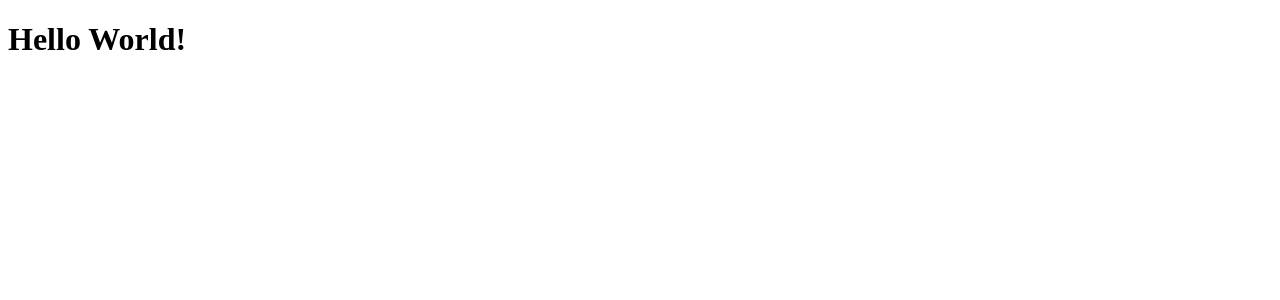
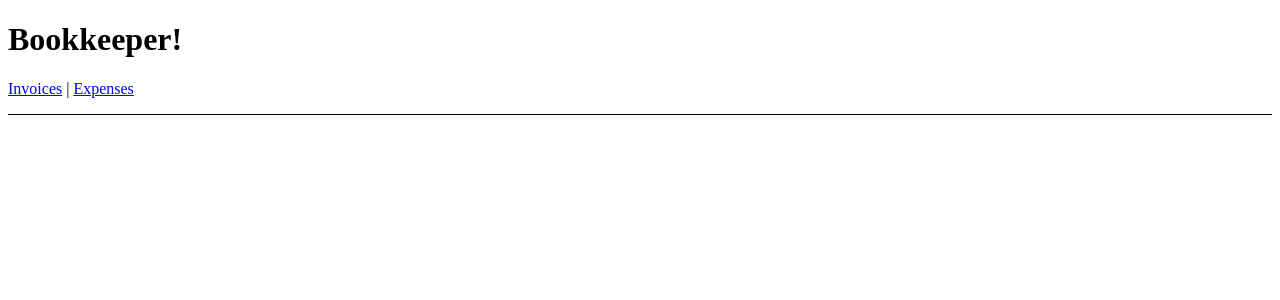
Before and after one commit to LucianBinner/study-c-047-06-05-basic-routing, a React (Create React App) app: page / in a window 1280 px wide. Shown: the top 300 px of the page. Built offline with nearby package versions, Linux system fonts and the light colour scheme.

Commit message:
feat: basic routing

```diff
--- a/package.json
+++ b/package.json
@@ -8,6 +8,7 @@
     "@testing-library/user-event": "^13.5.0",
     "react": "^18.1.0",
     "react-dom": "^18.1.0",
+    "react-router-dom": "^6.3.0",
     "react-scripts": "5.0.1",
     "web-vitals": "^2.1.4"
   },
--- /dev/null
+++ b/src/App.jsx
@@ -0,0 +1,18 @@
+import { Link } from 'react-router-dom';
+
+export default function App() {
+  return (
+    <div>
+      <h1>Bookkeeper!</h1>
+      <nav
+        style={{
+          borderBottom: 'solid 1px',
+          paddingBottom: '1rem',
+        }}
+      >
+        <Link to="/invoices">Invoices</Link> |{' '}
+        <Link to="/expenses">Expenses</Link>
+      </nav>
+    </div>
+  );
+}
--- a/src/index.jsx
+++ b/src/index.jsx
@@ -1,10 +1,17 @@
 import React from 'react';
 import ReactDOM from 'react-dom/client';
-import Home from './templates/Home';
+import App from './App';
+import { BrowserRouter, Routes, Route } from 'react-router-dom';
+import Expenses from './routes/expenses';
+import Invoices from './routes/invoices';
 
 const root = ReactDOM.createRoot(document.getElementById('root'));
 root.render(
-  <>
-    <Home />
-  </>,
+  <BrowserRouter>
+    <Routes>
+      <Route path="/" element={<App />} />
+      <Route path="expenses" element={<Expenses />} />
+      <Route path="invoices" element={<Invoices />} />
+    </Routes>
+  </BrowserRouter>,
 );
--- /dev/null
+++ b/src/routes/expenses.jsx
@@ -0,0 +1,7 @@
+export default function Expenses() {
+  return (
+    <main style={{ padding: '1rem 0' }}>
+      <h2>Expenses</h2>
+    </main>
+  );
+}
--- /dev/null
+++ b/src/routes/invoices.jsx
@@ -0,0 +1,7 @@
+export default function Invoices() {
+  return (
+    <main style={{ padding: '1rem 0' }}>
+      <h2>Invoices</h2>
+    </main>
+  );
+}
--- a/src/templates/Home/index.jsx
+++ /dev/null
@@ -1,9 +0,0 @@
-const Home = () => {
-  return (
-    <div>
-      <h1>Hello World!</h1>
-    </div>
-  );
-};
-
-export default Home;
```
